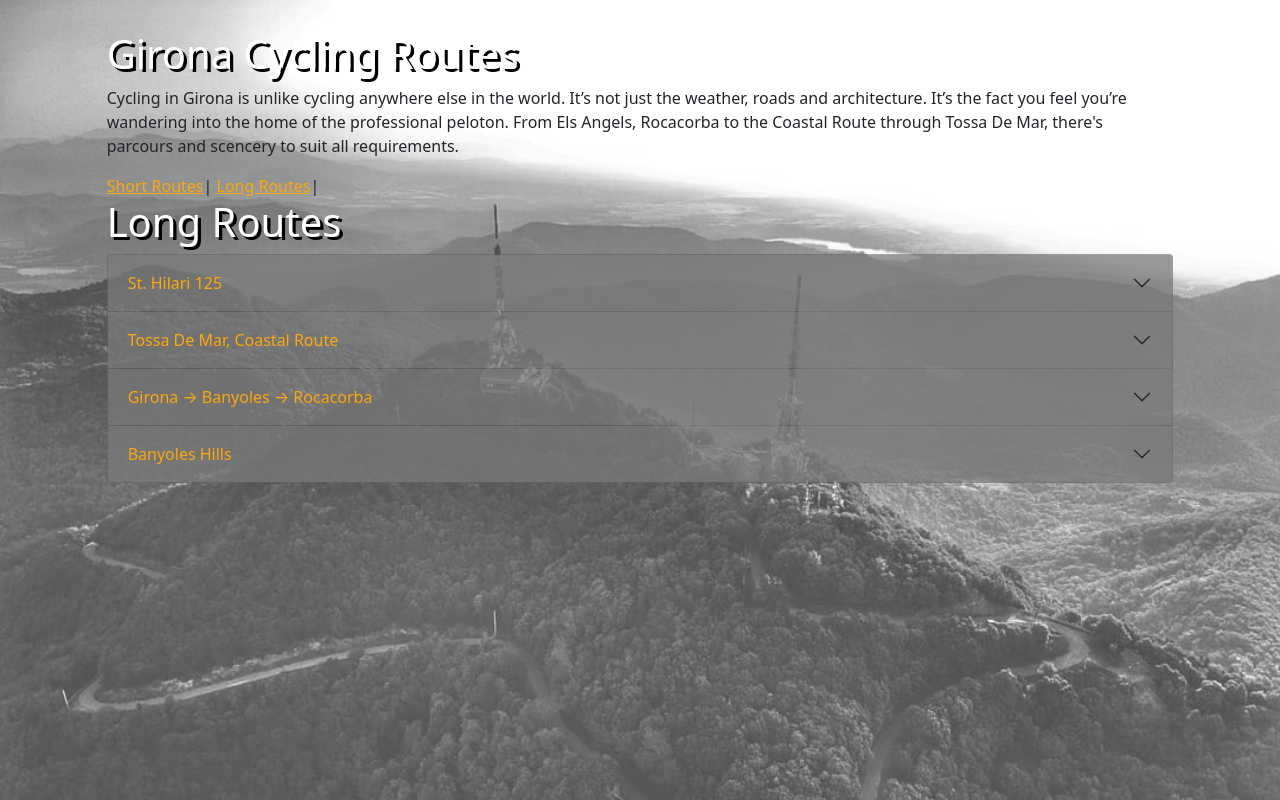
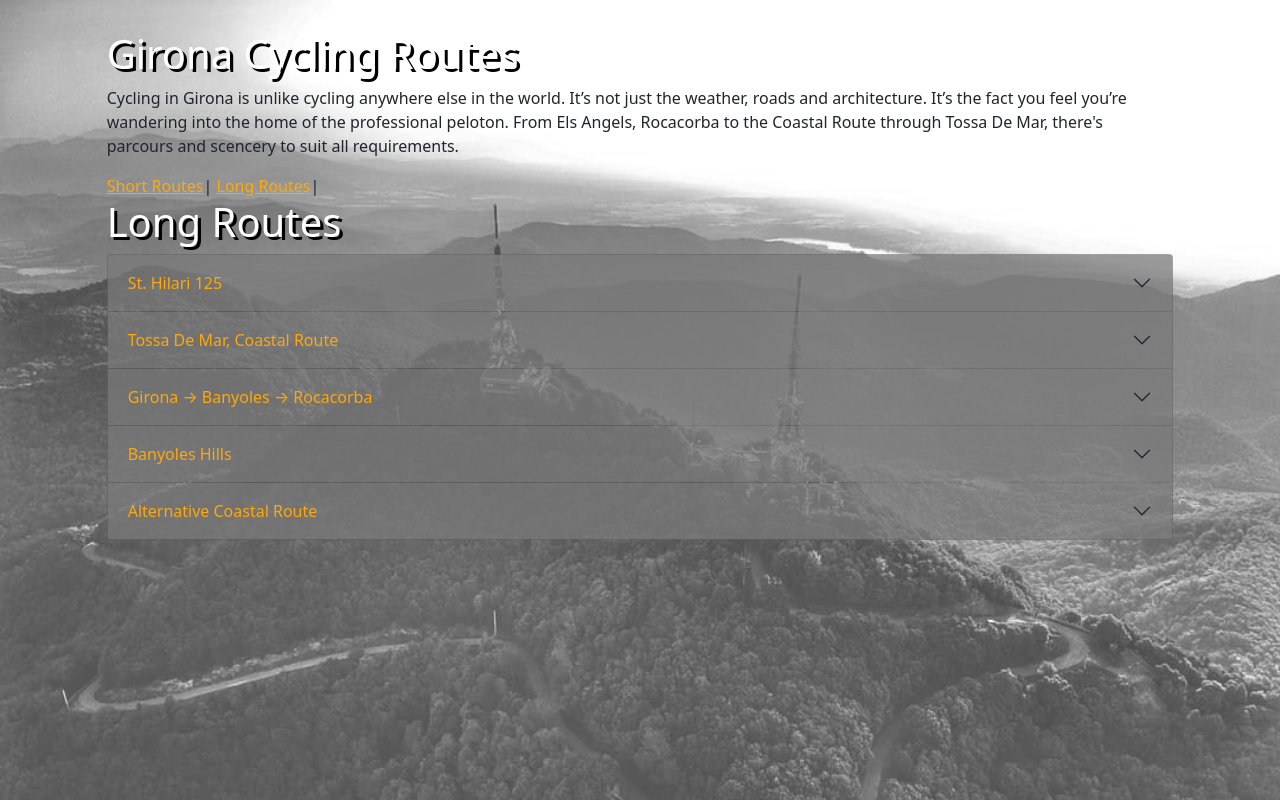
Before and after one commit to stephenconnor/Girona_Cycling_Routes, an Angular app: page /Page2 in a window 1280 px wide. Built offline with nearby package versions, Linux system fonts and the light colour scheme.

Commit message:
Adding Alternative Coastal Route

```diff
--- a/src/app/page2/page2.component.ts
+++ b/src/app/page2/page2.component.ts
@@ -13,6 +13,7 @@ export class Page2Component implements OnInit {
     {title:"Tossa De Mar, Coastal Route", description:"Coastal loop through Tossa De Mar & Sant Feliu de Guixols with El Angels climb to finish. "+`<a role="link" Title="Garmin Connect" target="_blank" href="https://connect.garmin.com/modern/course/139523426"><p>Tossa De Mar, Coastal Route &nbsp;&nbsp;<i class="bi bi-geo-alt"></i></p><img src="assets/images/TossaDeMar_Coastal.jpg"></a>`},
     {title:"Girona → Banyoles → Rocacorba", description:"Loop from Girona to Banyoles, with the classic Rocacorba climb coming after Banyoles"+`<a role="link" Title="Garmin Connect" target="_blank" href="https://connect.garmin.com/modern/course/139360897"><p>Girona → Banyoles → Rocacorba &nbsp;&nbsp;<i class="bi bi-geo-alt"></i></p><img src="assets/images/Girona → Banyoles → Rocacorba.jpg"></a>`},
     {title:"Banyoles Hills", description:"Loop from Girona to Banyoles, with a small hilly loop to finish"+`<a role="link" Title="Garmin Connect" target="_blank" href="https://connect.garmin.com/modern/course/139627380"><p>Banyoles Hills &nbsp;&nbsp;<i class="bi bi-geo-alt"></i></p><img src="assets/images/Banyoles Hills.jpg"></a>`},
+    {title:"Alternative Coastal Route", description:"Coastal loop through Calonge, Sant Feliu de Guixols & Llagostera. "+`<a role="link" Title="Garmin Connect" target="_blank" href="https://connect.garmin.com/modern/course/145987384"><p>Alternative Coastal Route &nbsp;&nbsp;<i class="bi bi-geo-alt"></i></p><img src="assets/images/Alternaitve_Coastal_Route.jpg"></a>`},
   ]
 
   constructor() { }
```
Also changed, not shown: src/assets/images/Alternaitve_Coastal_Route.jpg (added), 5 other files (tests, documents, lock files or other folders).
